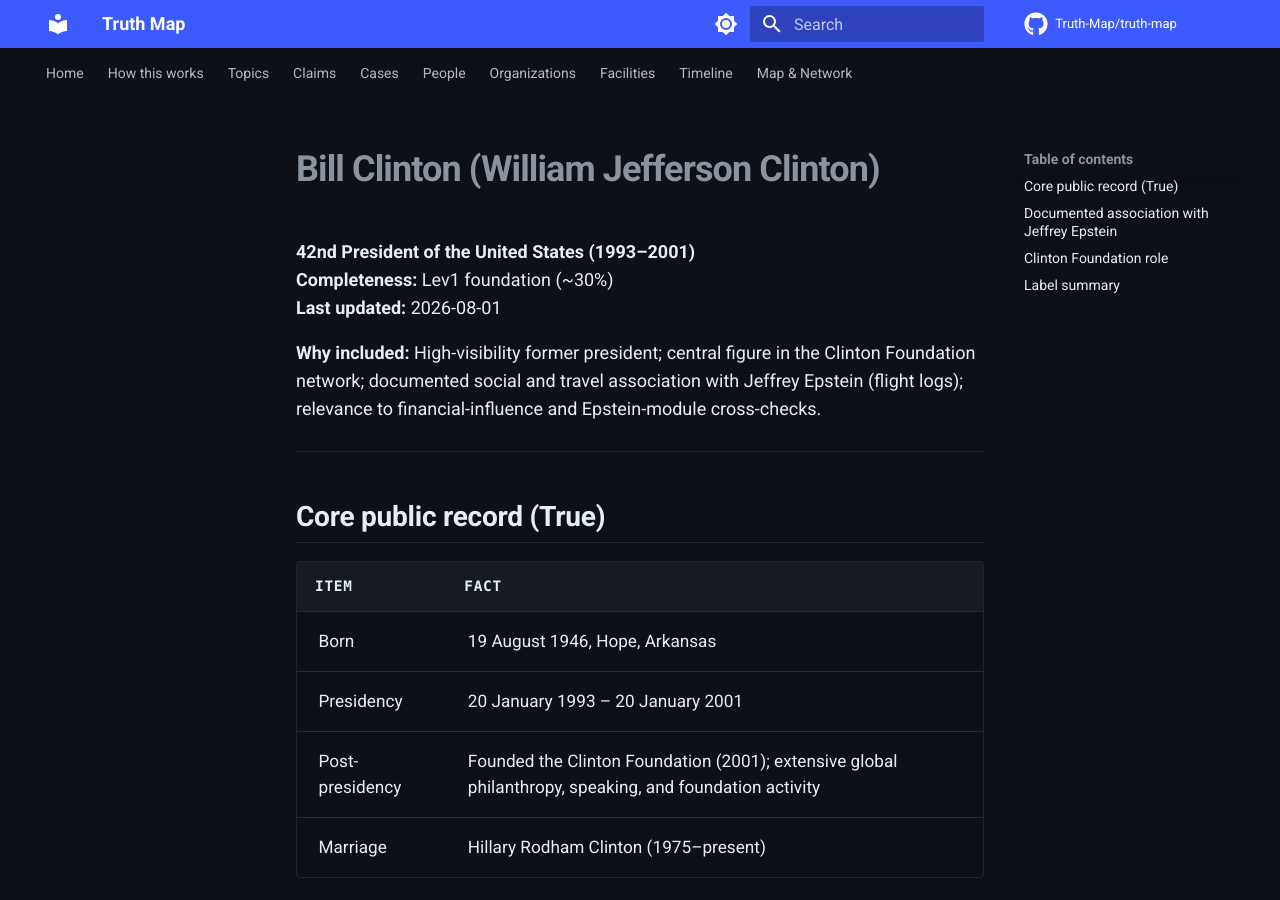
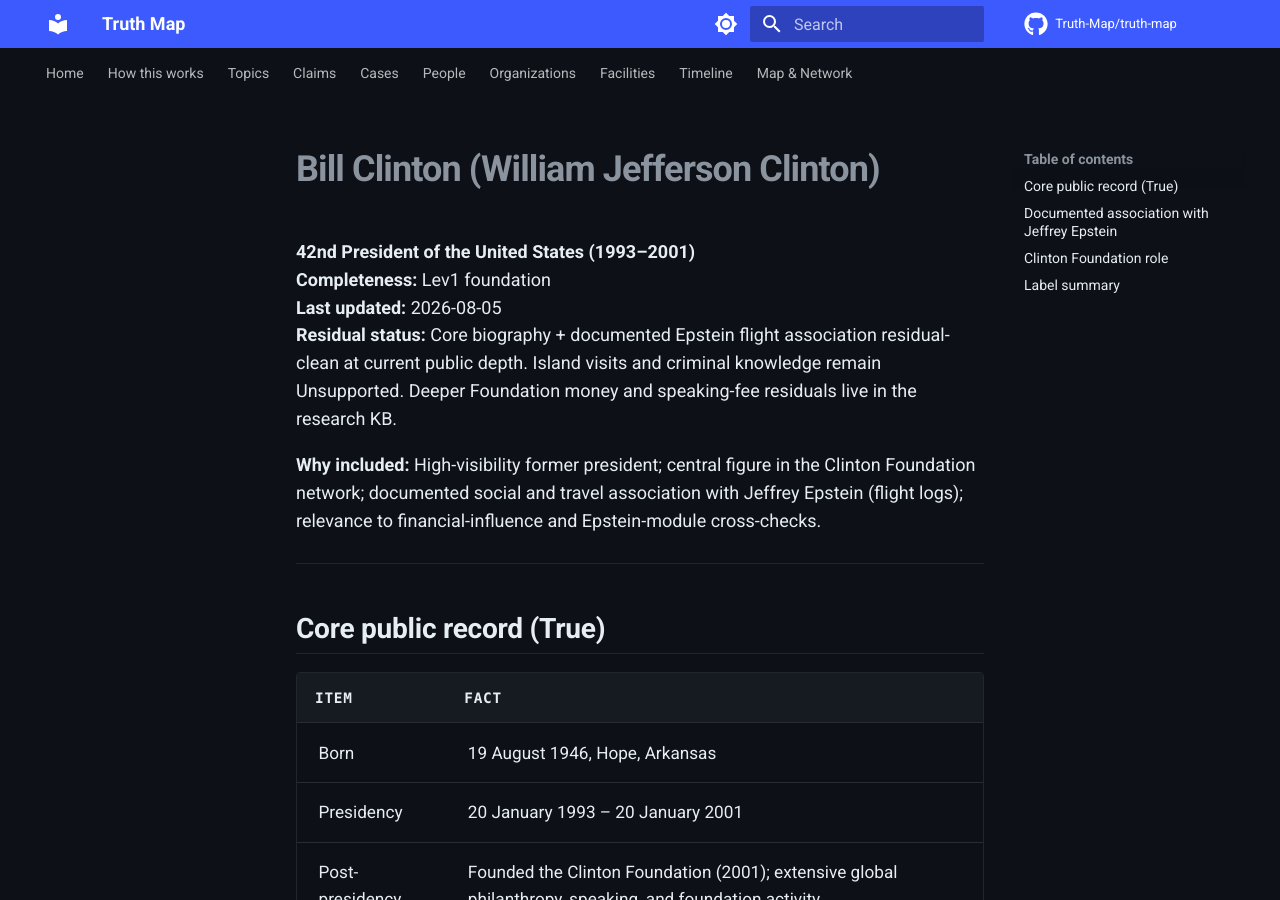
Before and after one commit to BnBCleaners/truth-map, an MkDocs documentation site: the page built from docs/people/bill-clinton.md, in a window 1280 px wide and 900 px high. Built offline with MkDocs 1.6.1 and Material for MkDocs 9.7.7, drawn with Linux system fonts in a browser that asks for light colours; comment, search, counter and statistics services are not loaded.

Commit message:
Public residual-status sweep: Bill Clinton — add residual status + evidence window

```diff
--- a/docs/people/bill-clinton.md
+++ b/docs/people/bill-clinton.md
@@ -1,8 +1,9 @@
 # Bill Clinton (William Jefferson Clinton)
 
 **42nd President of the United States (1993–2001)**
-**Completeness:** Lev1 foundation (~30%)
-**Last updated:** 2026-08-01
+**Completeness:** Lev1 foundation
+**Last updated:** 2026-08-05
+**Residual status:** Core biography + documented Epstein flight association residual-clean at current public depth. Island visits and criminal knowledge remain Unsupported. Deeper Foundation money and speaking-fee residuals live in the research KB.
 
 **Why included:** High-visibility former president; central figure in the Clinton Foundation network; documented social and travel association with Jeffrey Epstein (flight logs); relevance to financial-influence and Epstein-module cross-checks.
 
```
